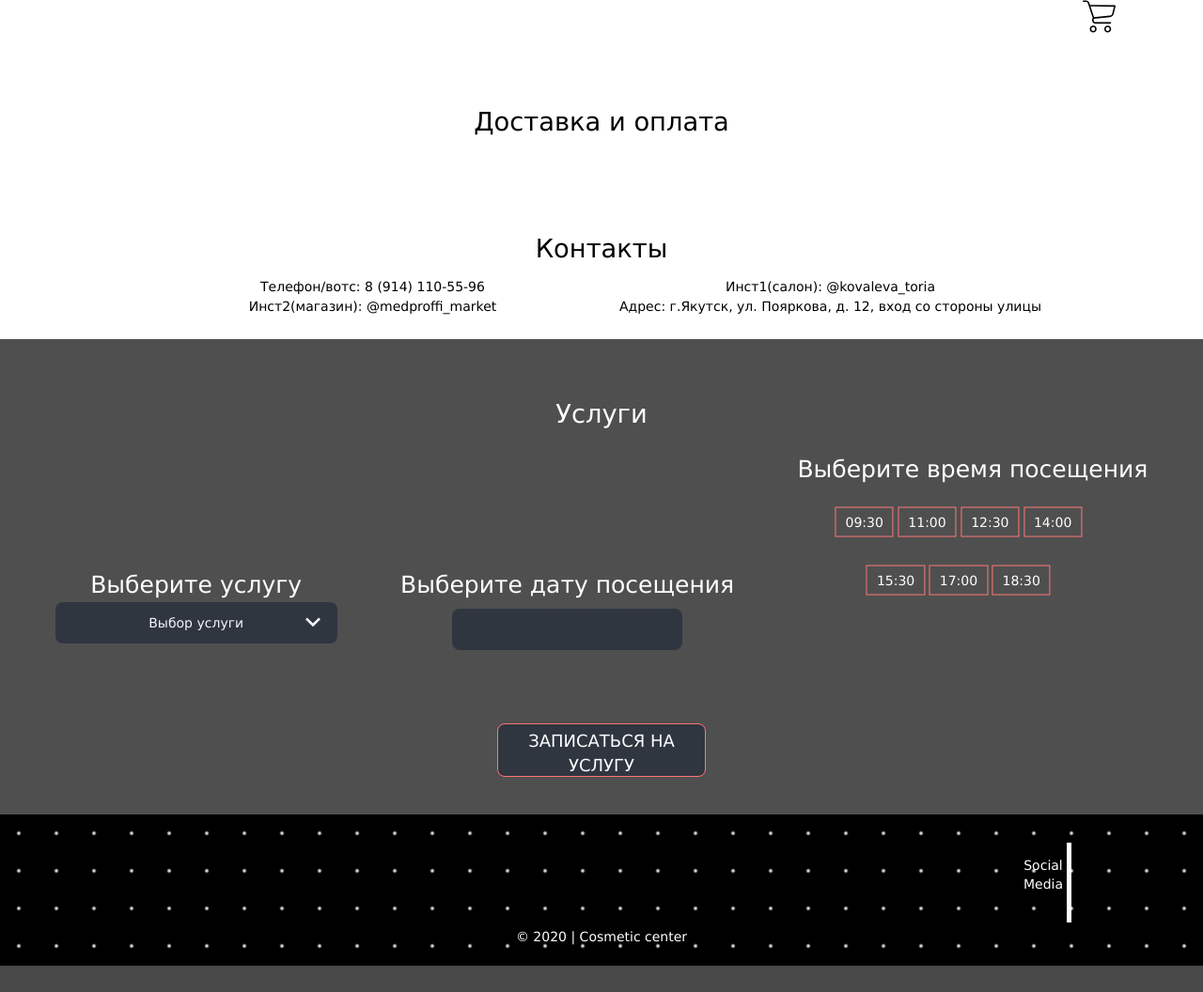
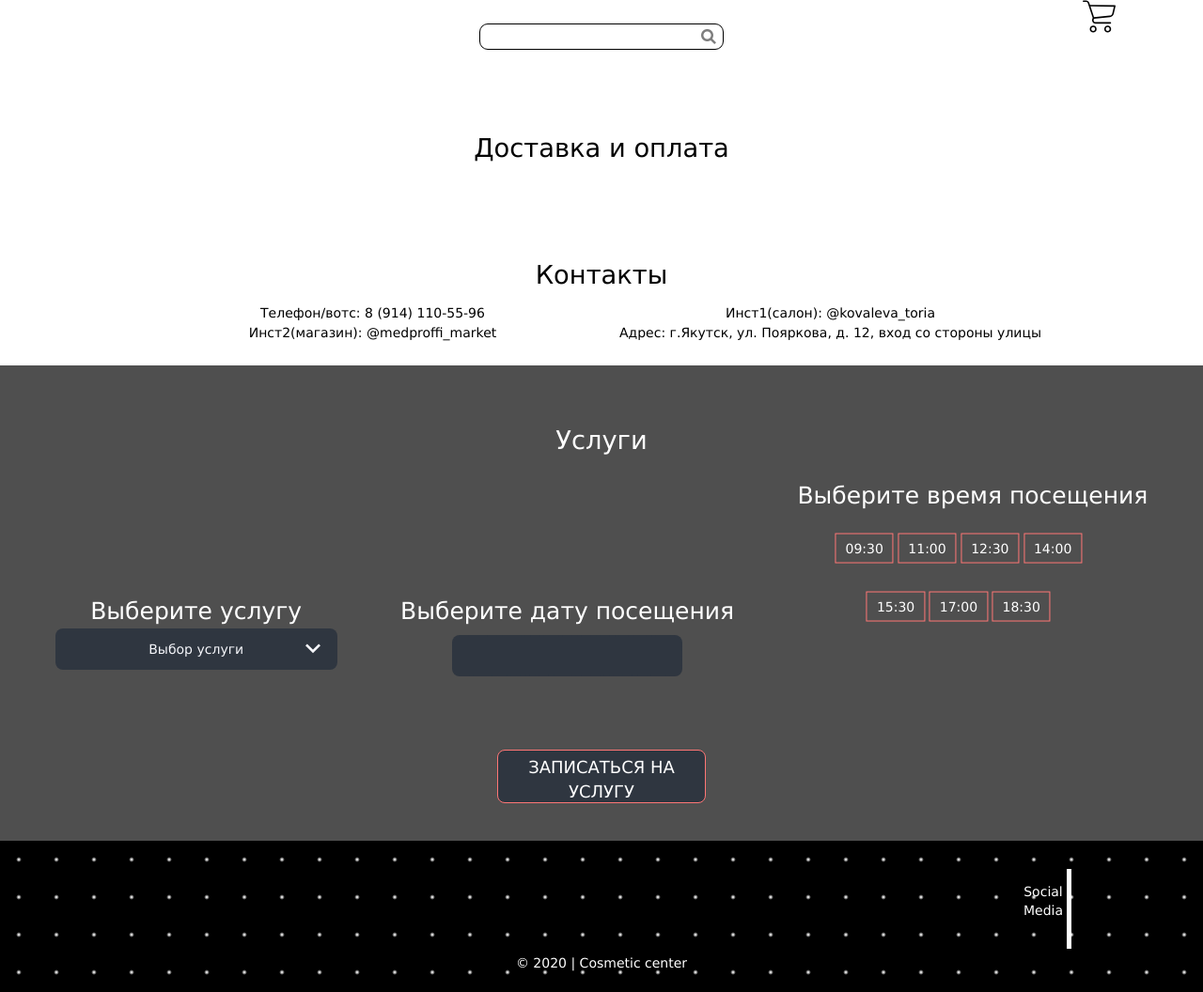
Before and after one commit to Thunderbirrd/Cosmetic, a Django app: template templates/index.html in a window 1280 px wide. Shown: the part 113-1169 px from the top of the page at 94% size. Before the commit the page ends 1141 px from the top, so only its background shows below. Run offline with Django 3.2, Linux system fonts and the light colour scheme; the template is opened without the code that fills it, so the values that code supplies are empty; parts of the project's set-up code (start-up, migrations or seed data) failed here and were passed over.

Commit message:
added filter products by brand and name

```diff
--- /dev/null
+++ b/static/css/components/loupe.css
@@ -0,0 +1,30 @@
+:root {
+    --search-padding-top: 3px;
+    --search-padding-right: 7px;
+    --search-border-size: 1px;
+}
+
+.search_wrap {
+    display: flex;
+    justify-content: center ;
+}
+
+.search_input {
+    font-size: 1.2rem;
+    border: none;
+    padding-right: var(--search-padding-right);
+}
+
+.search {
+    position: relative;
+    padding: var(--search-padding-top) var(--search-padding-right);
+    border: var(--search-border-size) solid black;
+    border-radius: calc(var(--search-padding-right) + 2px);
+    display: flex;
+    align-items: center;
+}
+
+.search img {
+    height: 1.2rem;
+    opacity: 0.5;
+}
--- a/static/css/main.css
+++ b/static/css/main.css
@@ -11,10 +11,6 @@ main .hide {
     font-family: 'Lucida Grande';
     font-size: 18px;
     margin-bottom: 10px;
-}
-
-.card__image{
-
 }
 
 .card__price{
--- a/static/js/event.js
+++ b/static/js/event.js
@@ -62,10 +62,6 @@ const doActionByCurentURL = () => {
         case Paths.CONTACTS:
             scrollToContacts()
             break;
-        case Paths.BASKET:
-            setTextInSpanAmount()
-            showListProduct()
-            break;
         default:
             console.log(`not found url: ${window.location.pathname}`)
             break;
--- a/static/js/header.js
+++ b/static/js/header.js
@@ -108,7 +108,8 @@ const setAmountProductes = (amount=store.getAmountBasket()) => {
     })
 
     const goToBasket = () => {
-        Urls.goToUrl(Paths.BASKET)
+        setTextInSpanAmount()
+        showListProduct()
     }
 
     basket.addEventListener('click', goToBasket)
@@ -127,3 +128,31 @@ const addClassNameActiveMenu = () => {
         }
     })
 }
+
+//функция показывающая список продуктов с указанным brand, если brand не указан то показываются все товары
+const showProductByBrand = (brand) => {
+    store.filter.brand = brand
+}
+
+//добавляем список брендов в всплывающем меню в поле магазин в header
+(() => {
+    const dropdownContent = document.querySelector("header .dropdown_content")
+
+    store.brands.forEach(brand => {
+        let a = document.createElement("a")
+        a.href = "#"
+        a.textContent = brand
+
+        a.addEventListener("click", (e) => {
+            e.preventDefault()
+            showProductByBrand(brand)
+        })
+
+        dropdownContent.appendChild(a)
+    })
+})();
+
+//показываем все продукты, убираем фильтры при клике по "магазину"
+document.querySelector("header .menu .shop").addEventListener("click", () => {
+    showProductByBrand()
+})
--- a/static/js/paths.js
+++ b/static/js/paths.js
@@ -13,9 +13,6 @@ const Paths = {
     get CONTACTS(){
         return '/contacts'
     },
-    get BASKET(){
-        return '/basket'
-    },
     get HOME() {
         return '/'
     }
--- a/static/js/shop.js
+++ b/static/js/shop.js
@@ -1,4 +1,4 @@
-const shop = document.querySelector(".shop")
+const shop = document.querySelector("main .shop")
 
 //замена прокрутки по оси OY на ось OX
 shop.querySelectorAll(".row").forEach(el => {
@@ -20,3 +20,28 @@ shop.querySelectorAll(".card").forEach(el => {
         showAboutProduct(el.dataset.id)
     })
 })
+
+const shopSearchInput = shop.querySelector(".search_input")
+
+const showProductByFilter = (name, brand) => {
+    const all = ""
+
+    shopCard.forEach(el => {
+        if ((brand === all || el.dataset.brand === brand) &&
+            String(el.dataset.name).toLocaleLowerCase().includes(name.toLocaleLowerCase())) {
+            el.classList.remove("hide")
+        } else {
+            el.classList.add("hide")
+        }
+    })
+}
+
+//показывает продукты названия которых совпадают с "name"
+const showProductByName = (name) => {
+    store.filter.name = name
+}
+
+//ищем продукты по названию
+shopSearchInput.addEventListener("input", (e) => {
+    showProductByName(shopSearchInput.value)
+})
--- a/static/js/store.js
+++ b/static/js/store.js
@@ -34,6 +34,32 @@ const store = {
         this._stateCheckout = value
     },
 
+    brands: [],
+
+    filter: {
+        _name: "",
+
+        get name() {
+            return this._name
+        },
+
+        set name(value) {
+            this._name = value
+            showProductByFilter(this._name, this._brand)
+        },
+
+        _brand: "",
+
+        get brand() {
+            return this._brand
+        },
+
+        set brand(value) {
+            this._brand = value
+            showProductByFilter(this._name, this._brand)
+        }
+    },
+
     hasItemInBasket(title) {
         return this.stateBasket.findIndex(item => item.title === title) > -1
     },
@@ -57,3 +83,10 @@ const store = {
         return amount
     }
 }
+
+//заполняем список брендов
+arrayProducts.forEach(product => {
+    if (!store.brands.includes(product.brand)) {
+        store.brands.push(product.brand)
+    }
+})
--- a/static/js/variables.js
+++ b/static/js/variables.js
@@ -27,3 +27,6 @@ const STATIC = "/static/"
 const shipping_and_playment = document.querySelector(".shipping_and_playment")
 const contacts = document.querySelector(".contacts")
 const service = document.getElementById("service")
+
+//карточки товаров в магазине
+const shopCard = document.querySelectorAll("main .shop .card")
--- a/templates/components/column_card.html
+++ b/templates/components/column_card.html
@@ -1,4 +1,4 @@
-<div class="card" data-id="{{ id }}">
+<div class="card" data-id="{{ id }}" data-brand="{{ brand }}" data-name="{{ name }}">
     <div class="card__image">
         {% load static %}
         {% static "" as baseUrl %}
--- /dev/null
+++ b/templates/components/loupe.html
@@ -0,0 +1,7 @@
+<div class="search_wrap">
+    <div class="search">
+        <input type="text" name="search_input" class="search_input" size="20">
+        {% load static %}
+        <img src="{% static 'img/loupe.svg' %}" alt="loupe">
+    </div>
+</div>
--- a/templates/header.html
+++ b/templates/header.html
@@ -4,11 +4,8 @@
             <h1>Cosmetic Center</h1>
             <ul class="menu">
                 <li class="dropdown" data-path="SHOP">
-                    Магазин
+                    <span class="shop">Магазин</span>
                     <div class="dropdown_content">
-                        <a href="#">Мази</a>
-                        <a href="#">Гели</a>
-                        <a href="#">Молочко</a>
                     </div>
                 </li>
                 <li data-path="SERVICES">Услуги</li>
--- a/templates/index.html
+++ b/templates/index.html
@@ -34,6 +34,7 @@
     <link rel="stylesheet" href="{% static 'css/components/my_button.css' %}">
     <link rel="stylesheet" href="{% static 'css/components/number_input.css' %}">
     <link rel="stylesheet" href="{% static 'css/components/message.css' %}">
+    <link rel="stylesheet" href="{% static 'css/components/loupe.css' %}">
 
     <script src="{% static 'js/datedropper.pro.min.js' %}"></script>
     <script src="https://cdn.datedropper.com/get/mgonsm03x0cb8urluhctqkwkmd70wnec"></script>
--- a/templates/main.html
+++ b/templates/main.html
@@ -1,9 +1,11 @@
 <main>
     <div class="wrap">
         <section class="shop">
+            {% include "components/loupe.html" %}
+
             <div class="row">
                 {% for product in products  %}
-                    {% with id=product.id image=product.image name=product.name price=product.price %}
+                    {% with id=product.id image=product.image name=product.name price=product.price brand=product.brand %}
                         {% include "components/column_card.html" %}
                     {% endwith %}
                 {% endfor %}
```
Also changed, not shown: static/img/loupe.svg (added).
